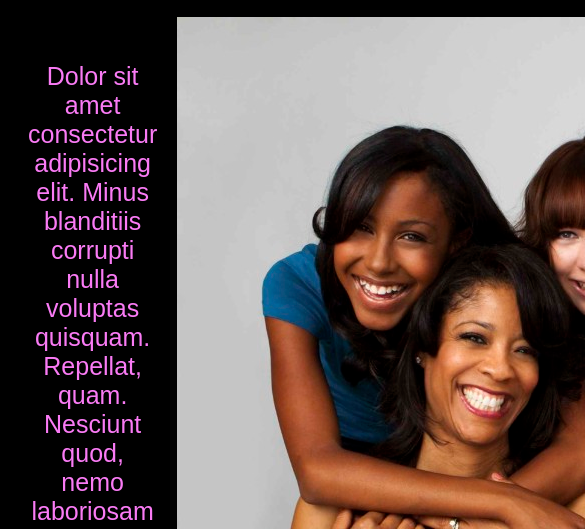
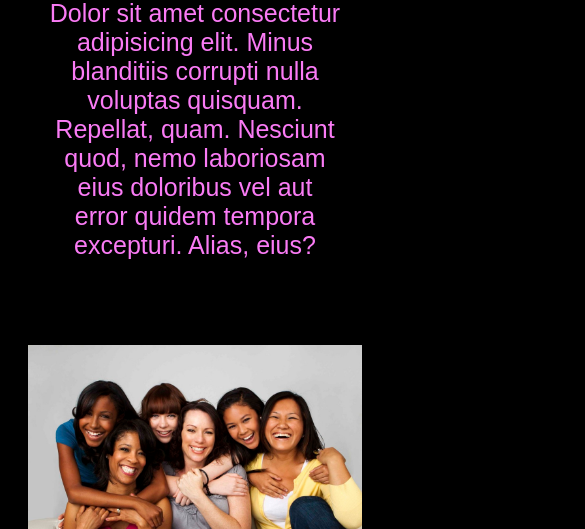
Before and after one commit to BragaGabriel/Lorem-Revendas, a plain HTML site: page sobreNos.html in a window 390 px wide. Shown: the part 315-844 px from the top of the page, 585 px wide, since content can reach past the window. Drawn offline with Linux system fonts and the light colour scheme.

Commit message:
responsividade de telas

```diff
--- a/sobreNos.html
+++ b/sobreNos.html
@@ -49,13 +49,24 @@
     color: black;
    }
 
-   .container{
-    display: grid;
-    grid-template-columns: 1fr 1fr;
-    margin: 150px 0;
+   img{
+    max-width: 100%;
    }
 
+   .container{
+    display:flex;
+    justify-content: space-around;
+    margin: 0 auto;
+    align-items: center;
+    }
 
+    @media(max-width:800px){
+        .container{
+            flex-direction: column;
+            padding: 20px;
+            gap: 40px;
+        }
+    }
 
     </style>
 
```
